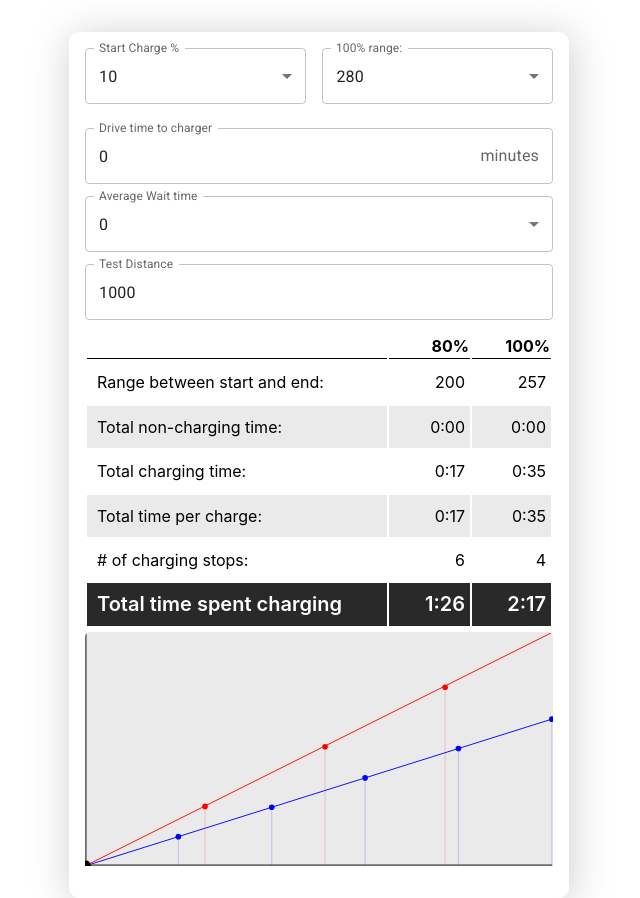
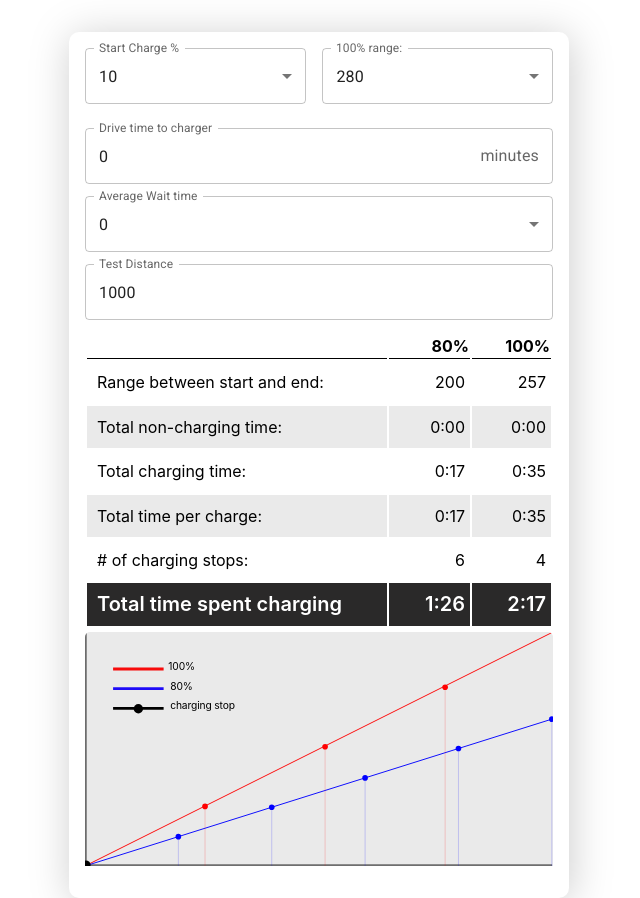
Before and after one commit to aokorodu/EVChargeTime, a React (Create React App) app in the folder ev-chargetime/: page / in a window 1280 px wide. Shown: the whole page, without its empty margins (321-961 px from the left). Built offline with nearby package versions, Linux system fonts and the light colour scheme.

Commit message:
added key to chart, minor refactoring

```diff
--- a/ev-chargetime/src/App.tsx
+++ b/ev-chargetime/src/App.tsx
@@ -116,6 +116,17 @@ function App() {
     return (charge - startcharge) / 100 * Number(range)
   }
 
+  const getTimeMenuItems = () => {
+    const num = 13;
+    const arr = [];
+    for (let i = 0; i < num; i++) {
+      const val = i * 5;
+      arr.push(<MenuItem value={val}>{val}</MenuItem>)
+    }
+
+    return arr;
+  }
+
 
   return (
     <>
@@ -148,13 +159,14 @@ function App() {
                 label="Average Wait time"
                 onChange={(e) => { waitEnd(Number(e.target.value)) }}
               >
-                <MenuItem value={0}>0</MenuItem>
+                {/* <MenuItem value={0}>0</MenuItem>
                 <MenuItem value={10}>10</MenuItem>
                 <MenuItem value={20}>20</MenuItem>
                 <MenuItem value={30}>30</MenuItem>
                 <MenuItem value={40}>40</MenuItem>
                 <MenuItem value={50}>50</MenuItem>
-                <MenuItem value={60}>60</MenuItem>
+                <MenuItem value={60}>60</MenuItem> */}
+                {getTimeMenuItems()}
               </Select>
             </FormControl>
           </div>
--- a/ev-chargetime/src/components/Chart/index.tsx
+++ b/ev-chargetime/src/components/Chart/index.tsx
@@ -56,6 +56,15 @@ const Chart = ({ timeNotFull, timeFull, stopsNotFull, timePerChargeNotFull, stop
             <circle cx="1" cy="249" r="5" fill="black" />
             {getNotFullLines()}
             {getFullLines()}
+            <g>
+                <line x1="30" y1="39.5" x2="84" y2="39.5" stroke="#F70B0B" strokeWidth="3" />
+                <line x1="30" y1="60.5" x2="84" y2="60.5" stroke="#1E0BF7" strokeWidth="3" />
+                <text fill="black" font-size="11" letter-spacing="-0.015em"><tspan x="89" y="40.685">100%</tspan></text>
+                <text fill="black" font-size="11" letter-spacing="-0.015em"><tspan x="91" y="61.685">80%</tspan></text>
+                <text fill="black" font-size="11" letter-spacing="-0.015em"><tspan x="91" y="82.685">charging stop</tspan></text>
+                <line x1="30" y1="81.5" x2="84" y2="81.5" stroke="black" strokeWidth="3" />
+                <circle cx="57" cy="82" r="5" fill="black" />
+            </g>
         </svg>
     );
 }
```
Also changed, not shown: ev-chargetime/src/assets/chart_key.svg (added).
